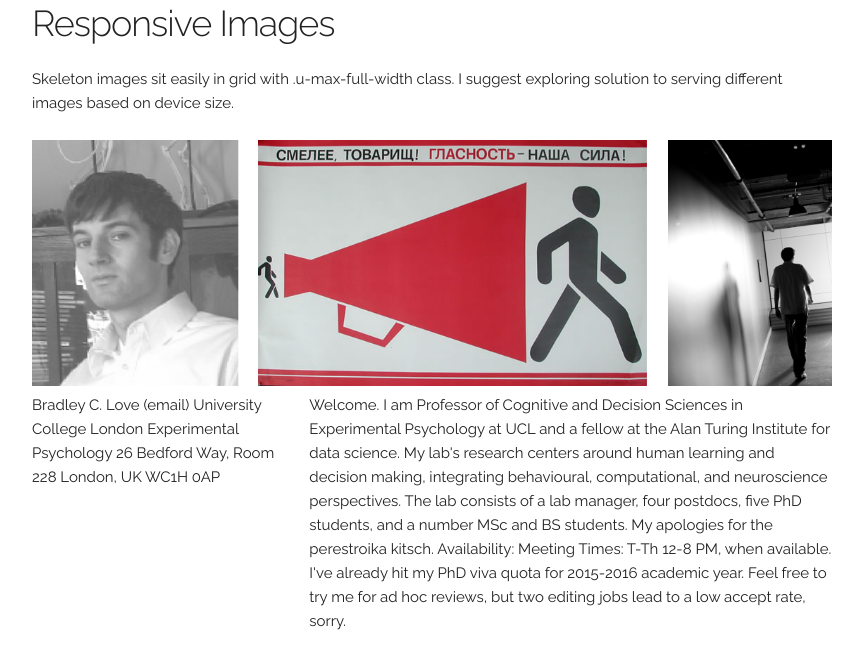
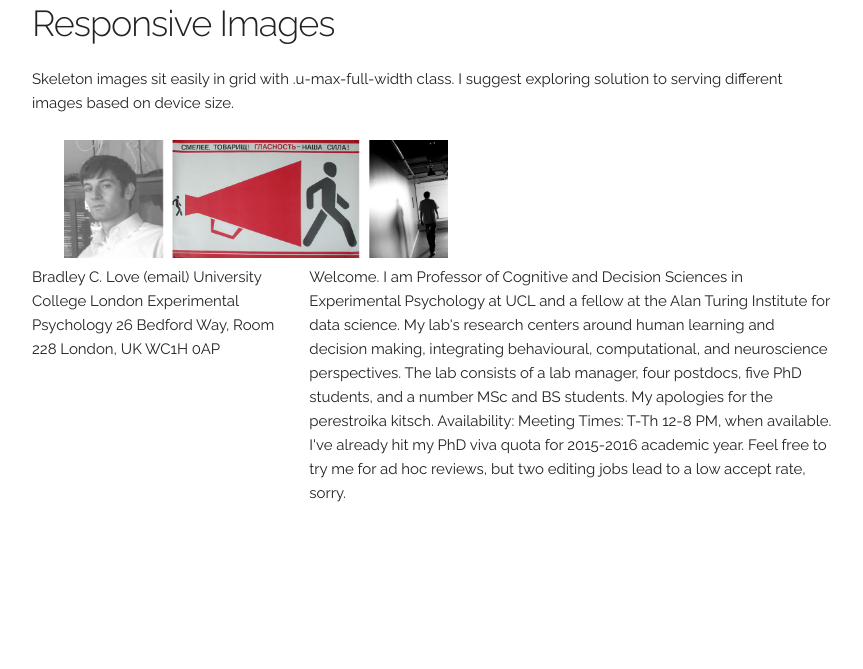
Before and after one commit to lovebc/lovebc.github.io, a Jekyll site: the page built from index.html, in a window 1280 px wide. Shown: the top 669 px of the page, without its empty margins (208-1071 px from the left). Built offline with Jekyll 4.4.1, drawn with Linux system fonts in a browser that asks for light colours; nearby versions of some CDN libraries.

Commit message:
Update index.html

```diff
--- a/index.html
+++ b/index.html
@@ -7,8 +7,14 @@ layout: test
       <h3 class="section-heading">Responsive Images</h3>
       <p class="section-description">Skeleton images sit easily in grid with .u-max-full-width class. I suggest exploring solution to serving different images based on device size.</p>
       <div class="row">
-        <div class="twelve columns category">
+        <div class="three columns welcome">
+
+        </div>
+        <div class="six columns category">
           <img class="u-max-full-width" src="images/banner.png">
+        </div>
+        <div class="three columns welcome">
+
         </div>
       </div>
     </div>
```
